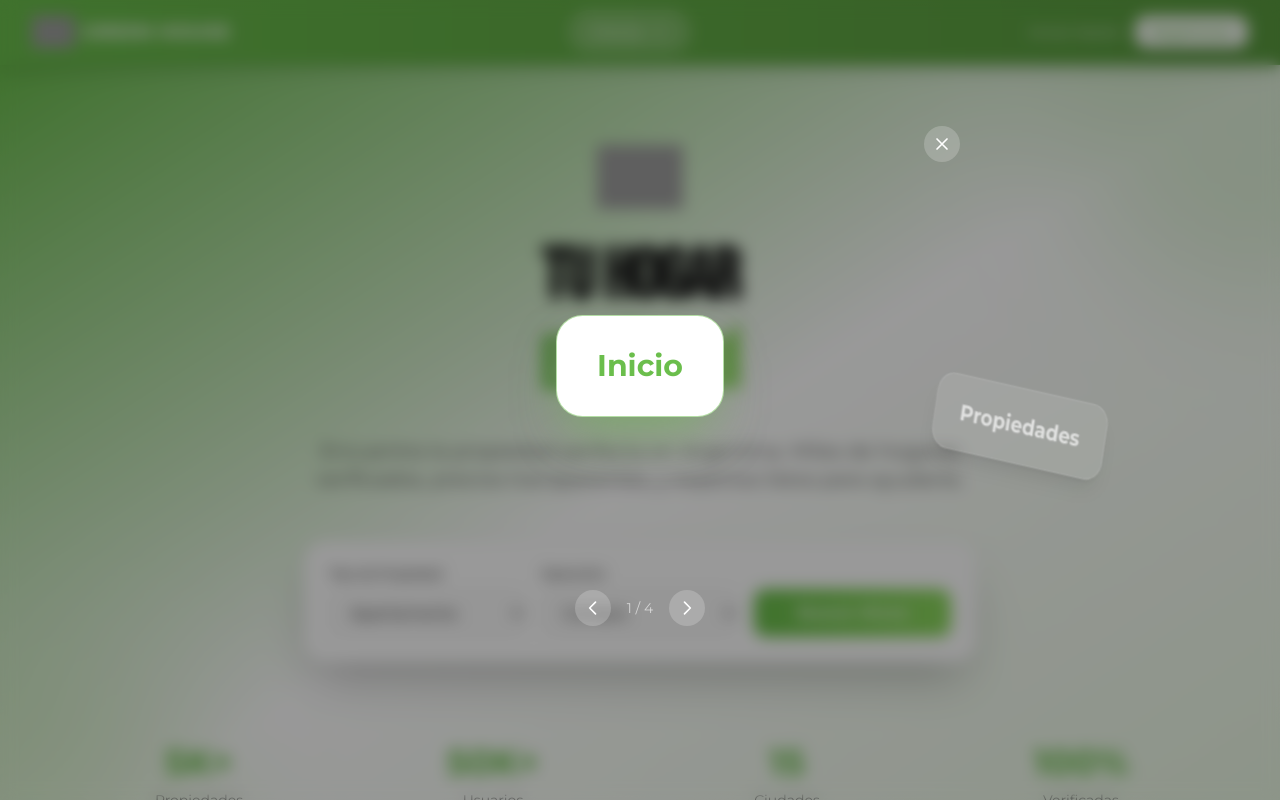
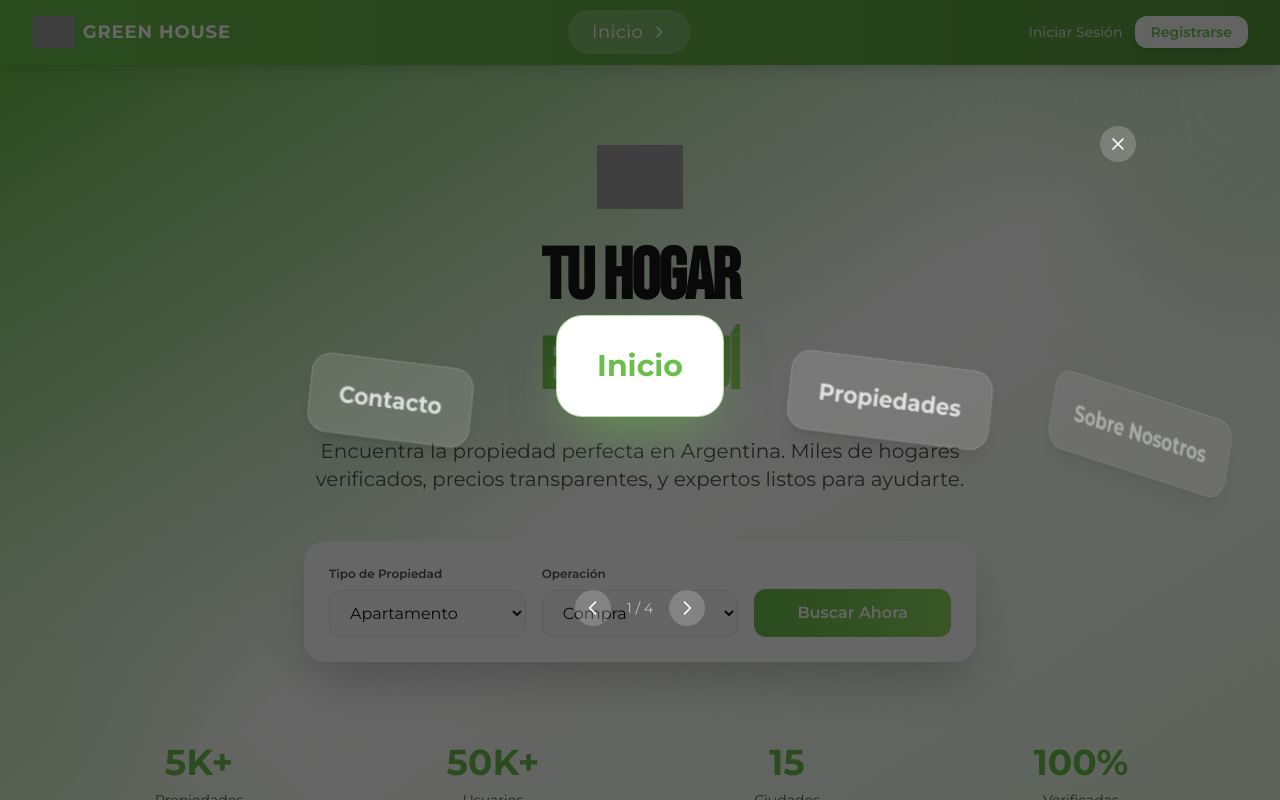
Before and after one commit to Lichando/greenhouse-v7, a Next.js app: page / in a window 1280 px wide. Both pictures are taken after a click on the button "Inicio". Shown: the top 800 px of the page. Built offline with nearby package versions, Linux system fonts and the light colour scheme; no server answers; grey boxes are pictures that could not be loaded.

Commit message:
feat: enhance NavigationModal with portal and dynamic positioning logic

```diff
--- a/src/components/NavigationModal.tsx
+++ b/src/components/NavigationModal.tsx
@@ -1,6 +1,7 @@
 'use client';
 
 import { useState, useEffect } from 'react';
+import { createPortal } from 'react-dom';
 import { useRouter } from 'next/navigation';
 
 interface NavigationModalProps {
@@ -29,13 +30,16 @@ export function NavigationModal({ isOpen, onClose, currentPath, items }: Navigat
   }, []);
 
   useEffect(() => {
-    if (isOpen) {
-      document.body.style.overflow = 'hidden';
-    } else {
-      document.body.style.overflow = 'unset';
-    }
+    if (!isOpen) return;
+
+    const index = items.findIndex((item) => item.href === currentPath);
+    setActiveIndex(index >= 0 ? index : 0);
+  }, [currentPath, isOpen, items]);
+
+  useEffect(() => {
+    document.body.style.overflow = isOpen ? 'hidden' : '';
     return () => {
-      document.body.style.overflow = 'unset';
+      document.body.style.overflow = '';
     };
   }, [isOpen]);
 
@@ -43,7 +47,7 @@ export function NavigationModal({ isOpen, onClose, currentPath, items }: Navigat
     setActiveIndex(index);
     const item = items[index];
     if (item) router.push(item.href);
-    setTimeout(() => onClose(), 300);
+    onClose();
   };
 
   const handlePrevious = () => {
@@ -56,59 +60,57 @@ export function NavigationModal({ isOpen, onClose, currentPath, items }: Navigat
     setActiveIndex(newIndex);
   };
 
+  const getDistance = (index: number) => {
+    const rawDistance = index - activeIndex;
+    const total = items.length;
+
+    if (rawDistance > total / 2) return rawDistance - total;
+    if (rawDistance < -total / 2) return rawDistance + total;
+    return rawDistance;
+  };
+
   const getPosition = (index: number) => {
-    const distance = index - activeIndex;
-    const horizontalOffset = isDesktop ? distance * 380 : distance * 200;
-    const verticalOffset = Math.abs(distance) * (isDesktop ? 60 : 30);
+    const distance = getDistance(index);
+    const horizontalOffset = isDesktop ? distance * 250 : distance * 145;
+    const verticalOffset = Math.abs(distance) * (isDesktop ? 34 : 22);
     return { horizontalOffset, verticalOffset };
   };
 
   const getRotation = (index: number) => {
-    const distance = index - activeIndex;
-    return isDesktop ? distance * -35 : distance * -25;
+    const distance = getDistance(index);
+    return isDesktop ? distance * -22 : distance * -18;
   };
 
   const getScale = (index: number) => {
-    const distance = Math.abs(index - activeIndex);
+    const distance = Math.abs(getDistance(index));
     if (distance === 0) return 1;
-    return isDesktop ? 0.75 : 0.8;
+    return isDesktop ? 0.78 : 0.8;
   };
 
   const getOpacity = (index: number) => {
-    const distance = Math.abs(index - activeIndex);
+    const distance = Math.abs(getDistance(index));
     if (distance === 0) return 1;
-    return 0.7;
+    return distance > 1 ? 0.45 : 0.8;
   };
 
   const getZIndex = (index: number) => {
-    const distance = Math.abs(index - activeIndex);
+    const distance = Math.abs(getDistance(index));
     return 100 - distance * 10;
   };
 
-  return (
+  if (!isOpen) return null;
+
+  return createPortal(
     <>
       {/* Backdrop */}
       <div
-        className={`fixed inset-0 bg-black/40 backdrop-blur-sm z-40 transition-opacity duration-300 ${
-          isOpen ? 'opacity-100' : 'opacity-0 pointer-events-none'
-        }`}
+        className="fixed inset-0 z-40 bg-black/60"
         onClick={onClose}
       />
 
       {/* Modal */}
-      <div
-        className={`fixed inset-0 z-50 flex items-center justify-center pointer-events-none ${
-          isOpen ? 'opacity-100' : 'opacity-0'
-        } transition-opacity duration-300`}
-      >
-        <div
-          className={`pointer-events-auto w-full max-w-2xl mx-auto px-4 py-8 md:py-16 transition-all duration-300 ${
-            isOpen ? 'scale-100' : 'scale-95'
-          }`}
-          style={{
-            perspective: isDesktop ? '2000px' : '1200px',
-          }}
-        >
+      <div className="fixed inset-0 z-50 flex items-center justify-center">
+        <div className="relative w-full max-w-5xl mx-auto px-4 py-8 md:py-16">
           {/* Carousel container */}
           <div className={`relative w-full ${isDesktop ? 'h-96' : 'h-72'} flex items-center justify-center`}>
             {items.map((item, index) => {
@@ -196,6 +198,7 @@ export function NavigationModal({ isOpen, onClose, currentPath, items }: Navigat
           </button>
         </div>
       </div>
-    </>
+    </>,
+    document.body,
   );
 }
```
